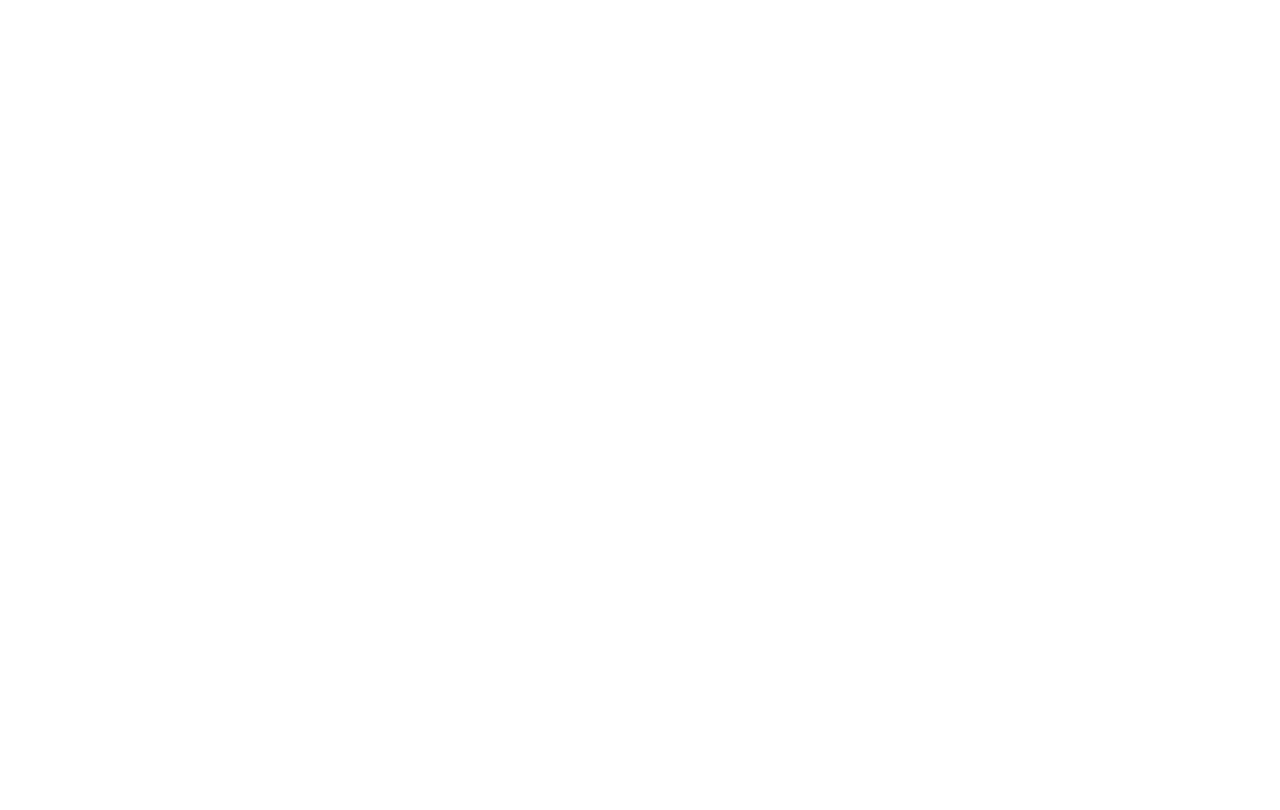
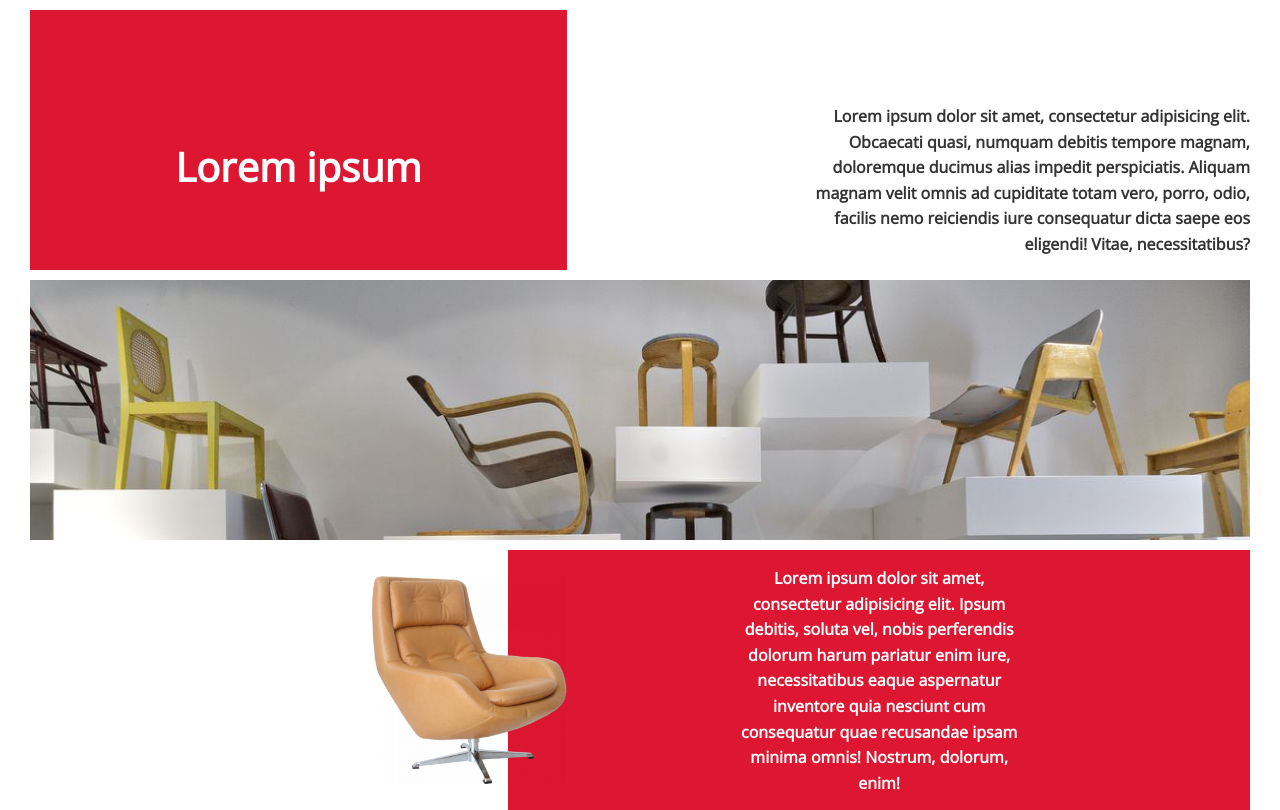
Before and after one commit to SomethingIsAlreadyTaken/image_grid, a website: page index.html in a window 1280 px wide. Drawn offline with nearby package versions, Linux system fonts and the light colour scheme; files that its build step writes are made by us from their sources.

Commit message:
not done

```diff
--- a/index.html
+++ b/index.html
@@ -4,8 +4,46 @@
 		<meta charset="UTF-8">
 		<link rel="stylesheet" href="css/styles.css">
 		<link rel="icon" href="favicon.png">
-		<title>Document</title>
+		<title>Image grid</title>
 	</head>
 	<body>
+		<div class="grid">
+			<div class="box v1">
+				<div class="mag mag--red">
+					<h1 class="mag__title">
+						Lorem ipsum
+					</h1>
+				</div>
+			</div>
+			<div class="box v2">
+				<div class="mag">
+					<div class="mag__info">
+						<p>
+							Lorem ipsum dolor sit amet, consectetur adipisicing elit. Obcaecati quasi, numquam debitis tempore magnam, doloremque ducimus alias impedit perspiciatis. Aliquam magnam velit omnis ad cupiditate totam vero, porro, odio, facilis nemo reiciendis iure consequatur dicta saepe eos eligendi! Vitae, necessitatibus?
+						</p>
+					</div>
+				</div>
+			</div>
+			<div class="box v3">
+				<div class="mag">
+					<img src="img/chairs.jpg" alt="chairs" class="mag__img">
+				</div>
+			</div>
+			<div class="box v4">
+				<div class="mag">
+					<img src="img/sofa.png" alt="sofa" class="mag__elem">
+				</div>
+			</div>
+			<div class="box v5">
+				<div class="mag mag--red">
+					<div class="mag__info mag__info--right">
+						<p>
+							Lorem ipsum dolor sit amet, consectetur adipisicing elit. Ipsum debitis, soluta vel, nobis perferendis dolorum harum pariatur enim iure, necessitatibus eaque aspernatur inventore quia nesciunt cum consequatur quae recusandae ipsam minima omnis! Nostrum, dolorum, enim!
+						</p>
+					</div>
+				</div>
+			</div>
+		</div>
+
 	</body>
 </html>
--- a/scss/styles.scss
+++ b/scss/styles.scss
@@ -2,6 +2,8 @@
 
 @import 'mixins.scss';
 @import 'normalize';
+
+$pad: 20px;
 
 * {
 	box-sizing: border-box;
@@ -15,5 +17,82 @@ html {
 body {
 	font-size: 1.6rem;
 	color: #333;
+	height: 100%;
 	min-height: 100%;
 }
+
+.grid {
+	min-height: 100%;
+	height: 100%;
+	display: grid;
+	grid-template-columns: repeat(18, 1fr);
+	grid-gap: 10px;
+	margin: 10px 30px;
+}
+
+.box {
+	background-color: #fff;
+	position: relative;
+	overflow: hidden;
+	&.v1 {
+		grid-column: 1/9;
+		grid-row: 1/7;
+	}
+	&.v2 {
+		grid-column: 9/19;
+		grid-row: 1/7;
+	}
+	&.v3 {
+		grid-column: 1/19;
+		grid-row: 7/13;
+	}
+	&.v4 {
+		grid-column: 5/10;
+		grid-row: 13/19;
+	}
+	&.v5 {
+		grid-column: 8/19;
+		grid-row: 13/19;
+	}
+}
+
+.mag {
+	min-height: 300px;
+	&--red {
+		background-color: #dd1631;
+		color: #fff;
+	}
+	&__title {
+		color: #fff;
+		font-size: 4rem;
+		@include posCenter;
+	}
+	&__info {
+		font-size: 1.6rem;
+		font-weight: bold;
+		text-align: right;
+		position: absolute;
+		top: 30%;
+		left: 30%;
+		overflow: auto;
+		&--right {
+			text-align: center;
+			top: 0;
+			left: 30%;
+			right: 30%;
+		}
+
+	}
+	&__img {
+		width: 100%;
+		position: absolute;
+		top: 50%;
+		left: 50%;
+		transform: translate(-50%, -30%);
+	}
+	&__elem {
+		width: 60%;
+		@include posCenter
+		z-index: 2;
+	}
+}
```
Also changed, not shown: css/styles.css (added), favicon.png (added), img/chairs.jpg (added), img/sofa.png (added).
